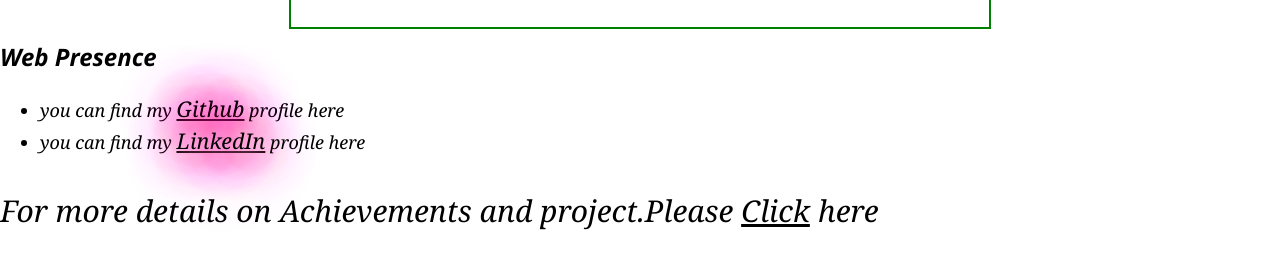
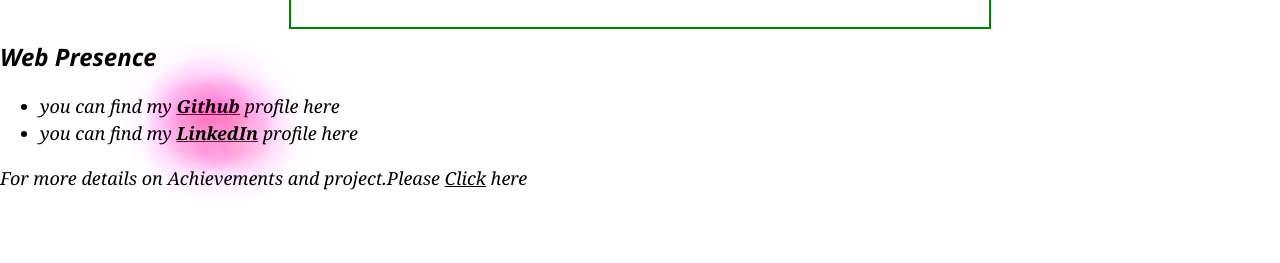
Before and after one commit to Manasa81/WebDevelopement, a plain HTML site: page project0/FourthPage.html in a window 1280 px wide. Shown: the part 791-1054 px from the top of the page. After the commit the page ends 1001 px from the top, so only its background shows below. Drawn offline with nearby package versions, Linux system fonts and the light colour scheme.

Commit message:
UI updtaed

```diff
--- a/project0/fp.scss
+++ b/project0/fp.scss
@@ -8,3 +8,13 @@ body {
   font-size: $fontsize;
   font-style: $fontstyle;
 }
+.wp{
+    font-size: 10px;
+}
+.glow{
+    @extend .wp;
+    font-weight: bolder;
+}
+.res{
+    @extend .wp;
+}
--- a/project0/fp1.css
+++ b/project0/fp1.css
@@ -19,7 +19,7 @@
         font-style: italic;
         column-gap: 40px;
   }
-  details{
+  .details{
       font-size: x-large;
   }
   h5{
@@ -31,13 +31,13 @@
     font-style: italic;
   }
   .res{
-    font-size: 30px;
+    font-size: larger;
     font-style: italic;
   }
   .glow {
-    font-size: larger;
     color: black;
     text-align: center;
+    font-weight: bold;
     -webkit-animation: glow 1s ease-in-out infinite alternate;
     -moz-animation: glow 1s ease-in-out infinite alternate;
     animation: glow 1s ease-in-out infinite alternate;
```
Also changed, not shown: project0/fp.css.
